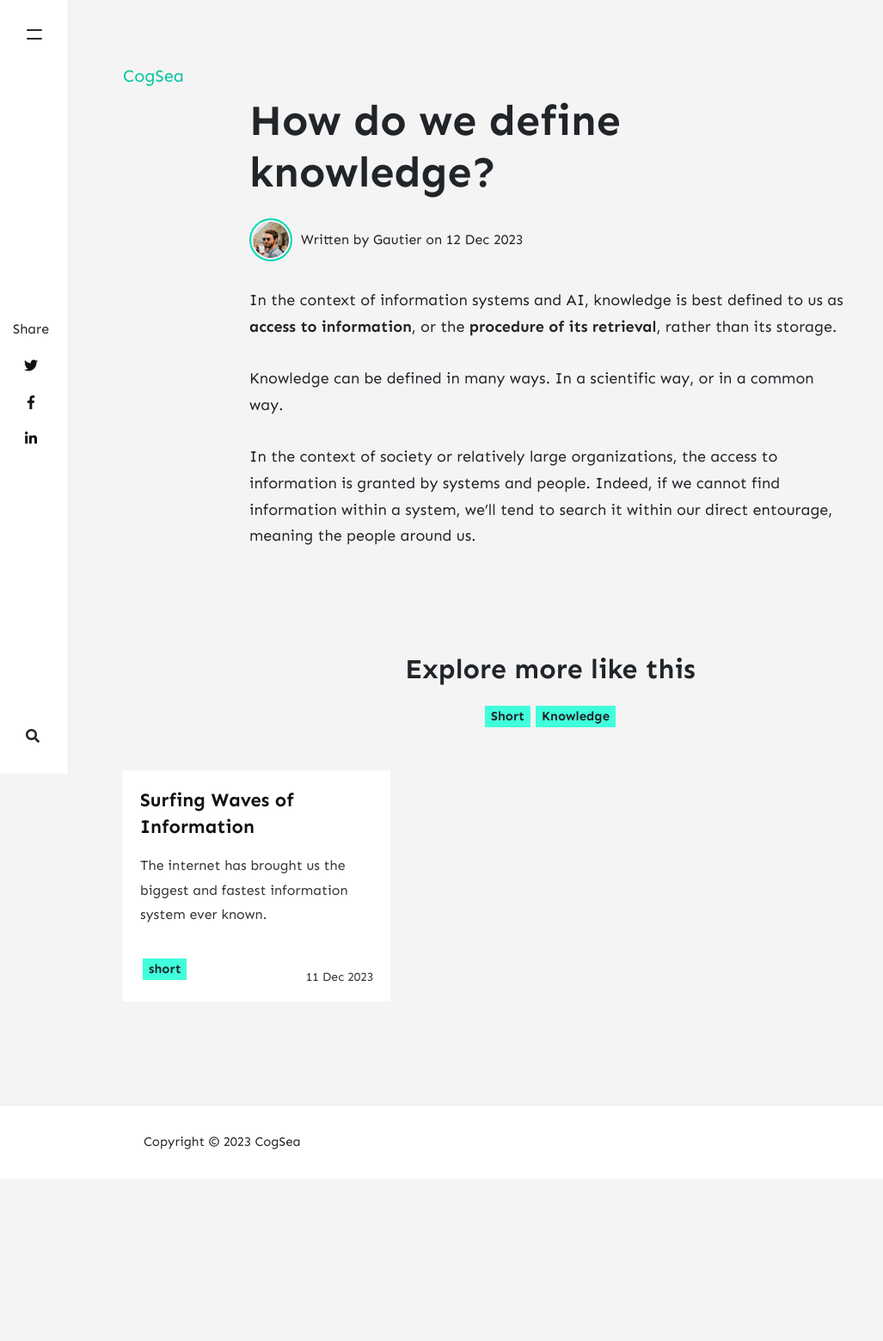
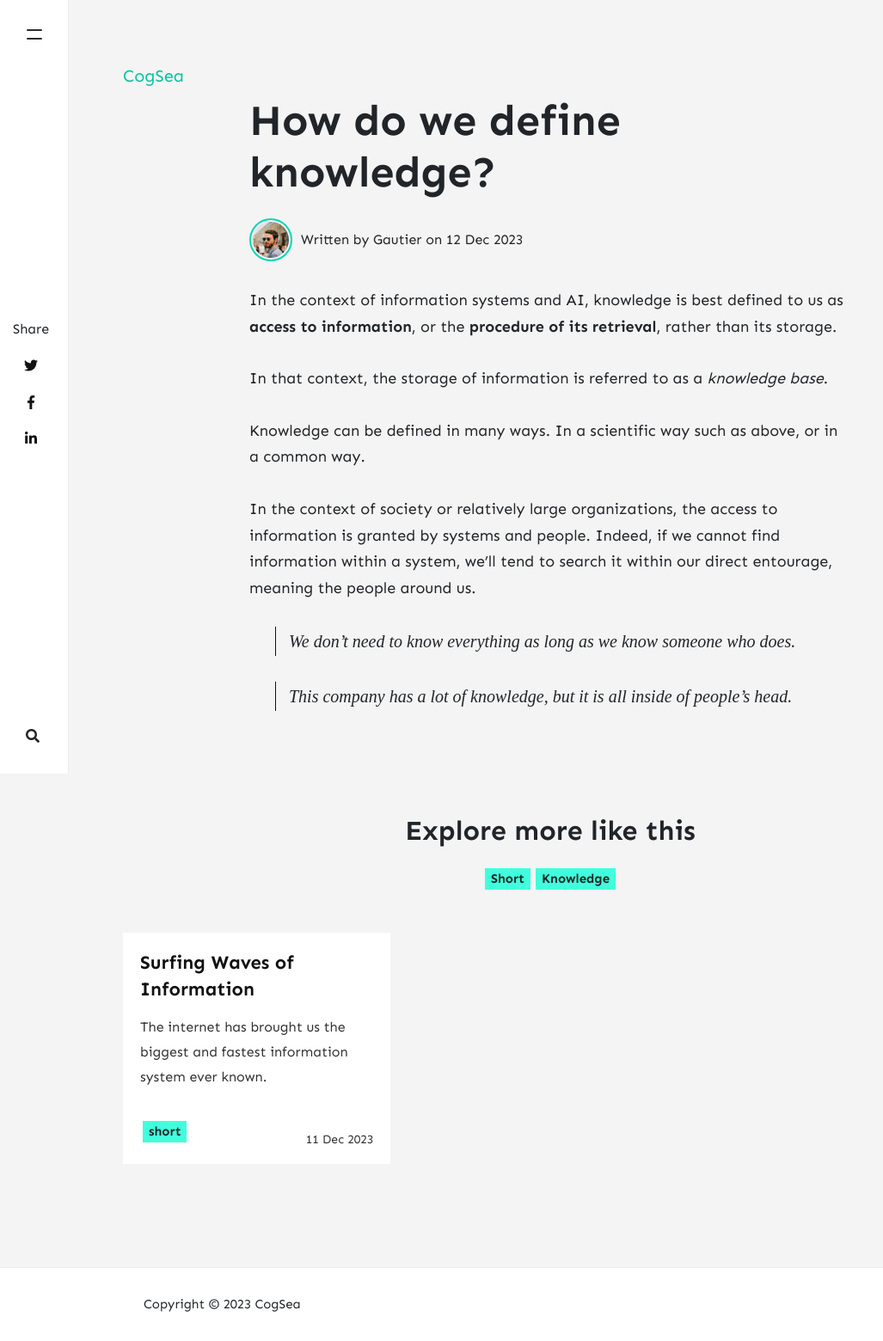
Before and after one commit to cogsea/cogsea.github.io, a Jekyll site: the page built from _posts/2023-12-12-defining-knowledge.md, in a window 1280 px wide. Shown: the whole page at 86% size, without its empty margins (0-1027 px from the left). Built offline with Jekyll 4.4.1, drawn with Linux system fonts in a browser that asks for light colours; nearby versions of some CDN libraries; comment, search, counter and statistics services are not loaded; before the commit the page ends 1371 px from its top, so only the background shows below that.

Commit message:
Update 2023-12-12-defining-knowledge.md

```diff
--- a/_posts/2023-12-12-defining-knowledge.md
+++ b/_posts/2023-12-12-defining-knowledge.md
@@ -11,6 +11,12 @@ description: In the context of information systems and AI taking over the world,
 ---
 In the context of information systems and AI, knowledge is best defined to us as **access to information**, or the **procedure of its retrieval**, rather than its storage.
 
-Knowledge can be defined in many ways. In a scientific way, or in a common way.
+In that context, the storage of information is referred to as a *knowledge base*.
+
+Knowledge can be defined in many ways. In a scientific way such as above, or in a common way.
 
 In the context of society or relatively large organizations, the access to information is granted by systems and people. Indeed, if we cannot find information within a system, we'll tend to search it within our direct entourage, meaning the people around us.
+
+> We don't need to know everything as long as we know someone who does.
+
+> This company has a lot of knowledge, but it is all inside of people's head.
```
